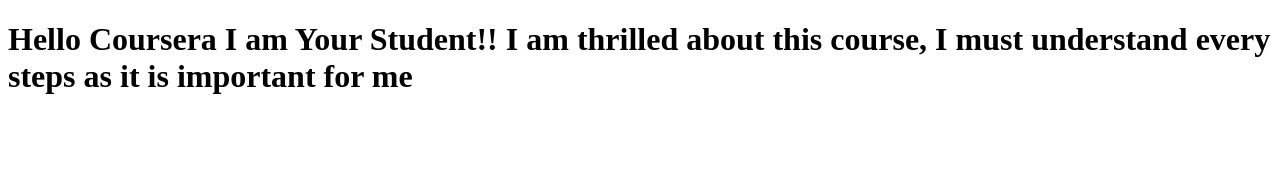
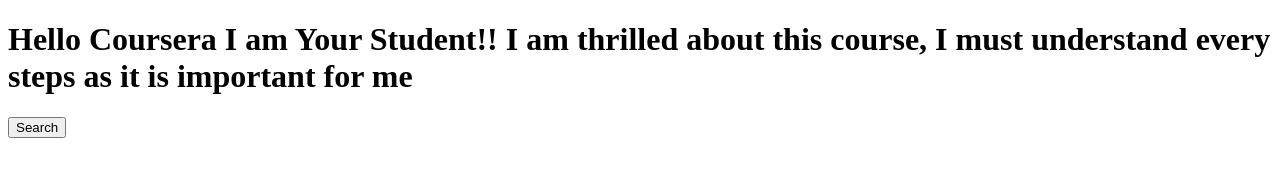
Before and after one commit to tamiruhunde/Coursera-Angular-Test, a plain HTML site: page index.html in a window 1280 px wide. Drawn offline with Linux system fonts and the light colour scheme.

Commit message:
This button add to file.

```diff
--- a/index.html
+++ b/index.html
@@ -7,5 +7,6 @@
 </head>
 <body>
     <h1>Hello Coursera I am Your Student!! I am thrilled about this course, I must understand every steps as it is important for me</h1>
+    <button class="btn">Search</button>
 </body>
 </html>
```
